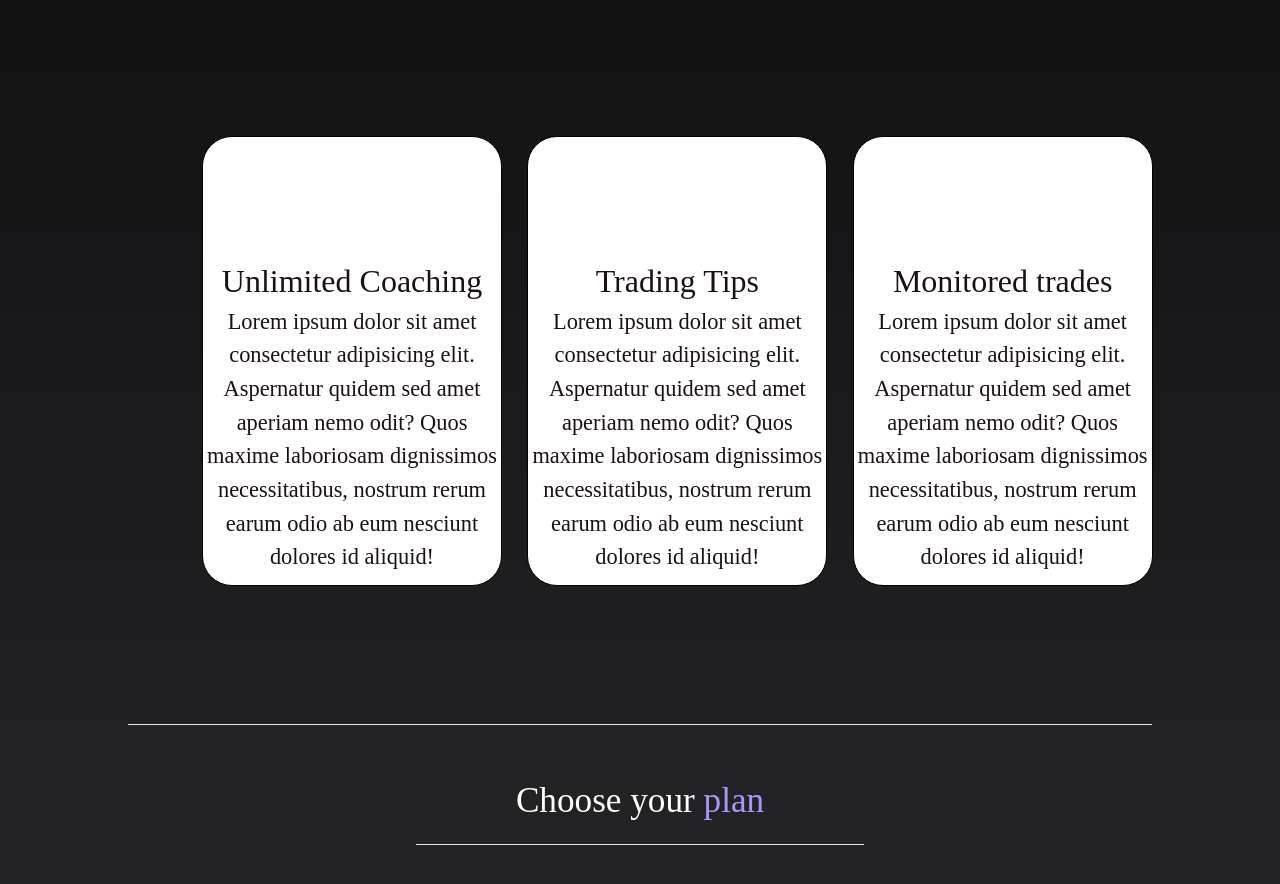
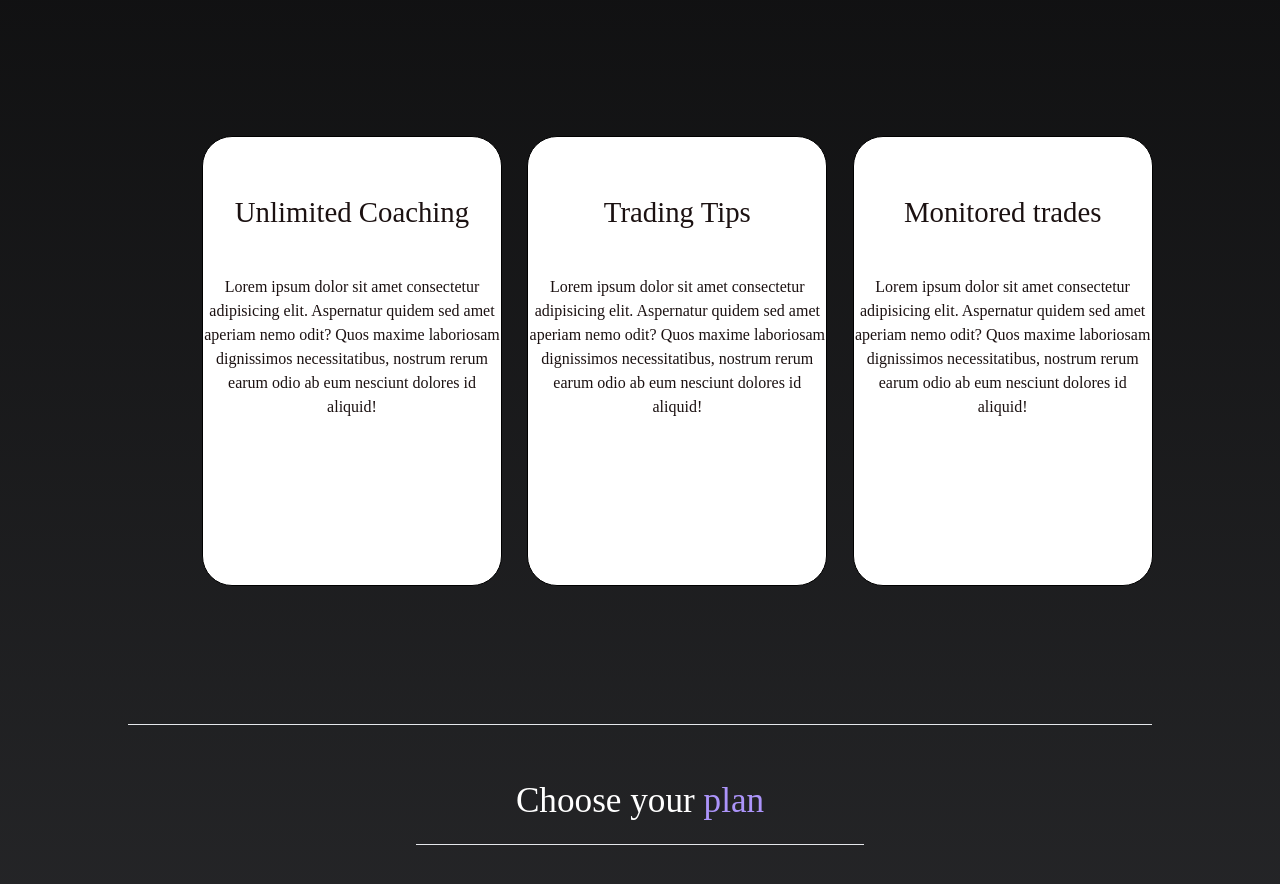
Before and after one commit to Julesezeh/BTI_FRONTEND, a React (Vite) app: page / in a window 1280 px wide. Shown: the part 880-1764 px from the top of the page. Built offline with nearby package versions, Linux system fonts and the light colour scheme.

Commit message:
simple tweaks

```diff
--- a/src/components/benefits.jsx
+++ b/src/components/benefits.jsx
@@ -6,16 +6,16 @@ function Benefit(props) {
 
   return (
     <div
-      className={enlarge ? "proj mx-auto bgimg added-height" : "proj bgimg"}
+      className={enlarge ? "project mx-auto Bgimg Added-height" : "project Bgimg"}
       id={props.index}
       onMouseEnter={() => setEnlarge(true)}
       onMouseLeave={() => setEnlarge(false)}
     >
-      <div className="details ">
-        <span className={enlarge?" topText textEnlarged":"topText"}>{props.header}</span>
+      <div className="Details ">
+        <span className={enlarge?" TopText TextEnlarged":"TopText"}>{props.header}</span>
         <br/>
         {/* <hr className={enlarge?"lineEnlarged":null} /> */}
-        <div className="bottomText">
+        <div className="BottomText">
           <span  >{props.benefit}</span>
         </div>
       </div>
```
